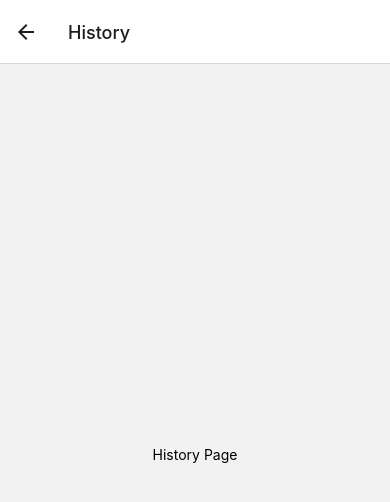
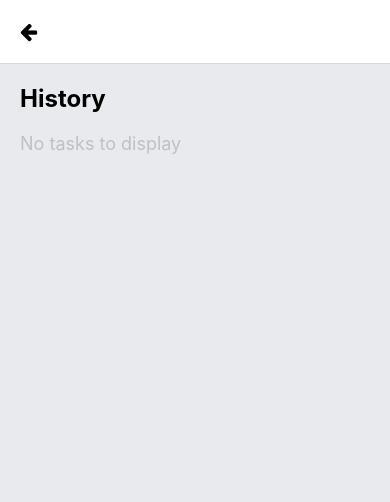
Before and after one commit to THINUX-Official/Todo-List, a React Native app: screen /History in a window 390 px wide. Shown: the top 502 px of the page. Built offline with nearby package versions, Linux system fonts and the light colour scheme.

Commit message:
make navigation without errors.

```diff
--- a/App.js
+++ b/App.js
@@ -5,43 +5,40 @@ import {KeyboardAvoidingView, ScrollView, StyleSheet, Text, TextInput, Touchable
 import Task from './components/Task';
 import History from './screens/History';
 import ToastManager, {Toast} from 'toastify-react-native';
+import Icon from 'react-native-vector-icons/FontAwesome';
+import {HistoryProvider, useHistory} from './components/HistoryContext'; // Import HistoryContext
 
 const Stack = createStackNavigator();
 
 function HomeScreen({navigation}) {
-    const [task, setTask] = useState();
+    const {historyItems, addHistoryItem} = useHistory();
+    const [task, setTask] = useState('');
     const [taskItems, setTaskItems] = useState([]);
 
     const handleAddTask = () => {
         setTaskItems([...taskItems, task]);
-        setTask(null);
-        showToasts();
+        setTask('');
+        Toast.success('Successfully saved!');
     };
 
-    const completeTask = (index) => {
-        let itemsCopy = [...taskItems];
-        itemsCopy.splice(index, 1);
-        setTaskItems(itemsCopy);
-    };
-
-    const showToasts = () => {
-        Toast.success('Successfully saved!');
+    const handleCompleteTask = (index) => {
+        const completedTask = taskItems[index];
+        setTaskItems((prevTasks) => prevTasks.filter((_, i) => i !== index));
+        addHistoryItem(completedTask); // Add to history
     };
 
     return (
         <View style={styles.container}>
             <ToastManager/>
-
             <View style={styles.tasksWrapper}>
                 <ScrollView style={styles.items}>
                     {taskItems.map((item, index) => (
-                        <TouchableOpacity key={index} onPress={() => completeTask(index)}>
+                        <TouchableOpacity key={index} onPress={() => handleCompleteTask(index)}>
                             <Task text={item}/>
                         </TouchableOpacity>
                     ))}
                 </ScrollView>
             </View>
-
             <KeyboardAvoidingView style={styles.writeTaskWrapper}>
                 <TextInput
                     style={styles.input}
@@ -49,7 +46,7 @@ function HomeScreen({navigation}) {
                     value={task}
                     onChangeText={(text) => setTask(text)}
                 />
-                <TouchableOpacity onPress={() => handleAddTask()}>
+                <TouchableOpacity onPress={handleAddTask}>
                     <View style={styles.addWrapper}>
                         <Text style={styles.addText}>+</Text>
                     </View>
@@ -61,6 +58,7 @@ function HomeScreen({navigation}) {
 
 export default function App() {
     return (
+        <HistoryProvider>
             <NavigationContainer>
                 <Stack.Navigator>
                     <Stack.Screen
@@ -79,13 +77,26 @@ export default function App() {
                                     <Text style={styles.sectionTitle}>HISTORY</Text>
                                 </TouchableOpacity>
                             ),
-                        headerTitle: '', // To remove default title and make space for left and right buttons
-                        headerStyle: {paddingHorizontal: 20} // Apply padding to header
+                            headerTitle: '',
+                            headerStyle: '',
                         })}
                     />
-                <Stack.Screen name="History" component={History}/>
+                    <Stack.Screen
+                        name="History"
+                        component={History}
+                        options={({navigation}) => ({
+                            headerLeft: () => (
+                                <TouchableOpacity onPress={() => navigation.goBack()} style={styles.headerButton}>
+                                    <Icon name="arrow-left" size={20} color="#000"/>
+                                </TouchableOpacity>
+                            ),
+                            headerTitle: '',
+                            headerStyle: '',
+                        })}
+                    />
                 </Stack.Navigator>
             </NavigationContainer>
+        </HistoryProvider>
     );
 }
 
@@ -95,16 +106,10 @@ const styles = StyleSheet.create({
         backgroundColor: '#E8EAED',
     },
     headerButton: {
-        marginHorizontal: 20, // Horizontal margin for buttons
+        marginHorizontal: 20,
     },
     tasksWrapper: {
-        // paddingTop: 80,
         paddingHorizontal: 20,
-    },
-    topTitle: {
-        flexDirection: 'row',
-        justifyContent: 'space-between',
-        alignItems: 'center',
     },
     sectionTitle: {
         fontSize: 24,
--- /dev/null
+++ b/components/HistoryContext.js
@@ -0,0 +1,19 @@
+import React, { createContext, useState, useContext } from 'react';
+
+const HistoryContext = createContext();
+
+export const HistoryProvider = ({ children }) => {
+    const [historyItems, setHistoryItems] = useState([]);
+
+    const addHistoryItem = (item) => {
+        setHistoryItems((prevItems) => [...prevItems, item]);
+    };
+
+    return (
+        <HistoryContext.Provider value={{ historyItems, addHistoryItem }}>
+            {children}
+        </HistoryContext.Provider>
+    );
+};
+
+export const useHistory = () => useContext(HistoryContext);
--- a/screens/History.js
+++ b/screens/History.js
@@ -1,21 +1,52 @@
-import React from "react";
-import {StyleSheet, Text, View} from "react-native";
+import React from 'react';
+import { View, Text, StyleSheet, ScrollView } from 'react-native';
+import { useHistory } from '../components/HistoryContext';
 
-const History = (props) => {
+export default function History() {
+    const { historyItems } = useHistory();
 
     return (
         <View style={styles.container}>
-            <Text>History Page</Text>
+            <Text style={styles.title}>History</Text>
+            <ScrollView style={styles.scrollView}>
+                {historyItems.length > 0 ? (
+                    historyItems.map((item, index) => (
+                        <View key={index} style={styles.task}>
+                            <Text style={styles.taskText}>{item}</Text>
+                        </View>
+                    ))
+                ) : (
+                    <Text style={styles.noTaskText}>No tasks to display</Text>
+                )}
+            </ScrollView>
         </View>
-    )
+    );
 }
 
 const styles = StyleSheet.create({
     container: {
         flex: 1,
-        justifyContent: 'center',
-        alignItems: 'center',
+        backgroundColor: '#E8EAED',
+        padding: 20,
+    },
+    title: {
+        fontSize: 24,
+        fontWeight: 'bold',
+    },
+    scrollView: {
+        marginTop: 20,
+    },
+    task: {
+        padding: 15,
+        backgroundColor: '#fff',
+        marginBottom: 10,
+        borderRadius: 5,
+    },
+    taskText: {
+        fontSize: 18,
+    },
+    noTaskText: {
+        fontSize: 18,
+        color: '#C0C0C0',
     },
 });
-
-export default History;
```
Lines whose indentation alone changed are shown as unchanged.
